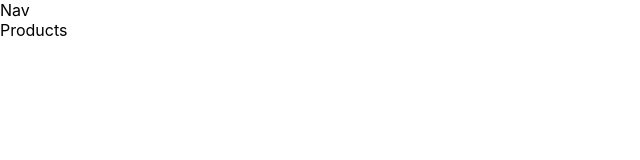
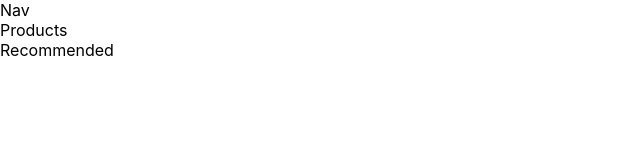
Before and after one commit to Leon-Parsons/React-Plant-Store, a React (Create React App) app: page / in a window 1280 px wide. Shown: the top 160 px of the page, without its empty margins (0-640 px from the left). Built offline with nearby package versions, Linux system fonts and the light colour scheme.

Commit message:
Adds Recommended component

```diff
--- a/src/App.js
+++ b/src/App.js
@@ -1,11 +1,13 @@
 import Nav from "./Navigation/Nav";
 import Products from "./Products/Products";
+import Recommended from "./Recommended/Recommended";
 
 function App() {
   return (
     <>
       <Nav/>
       <Products/>
+      <Recommended/>
     </>
   );
 }
--- /dev/null
+++ b/src/Recommended/Recommended.js
@@ -0,0 +1,9 @@
+import "./Recommended.css"
+
+function Recommended() {
+  return (
+    <div>Recommended</div>
+  )
+}
+
+export default Recommended;
```
Also changed, not shown: src/Recommended/Recommended.css (added).
